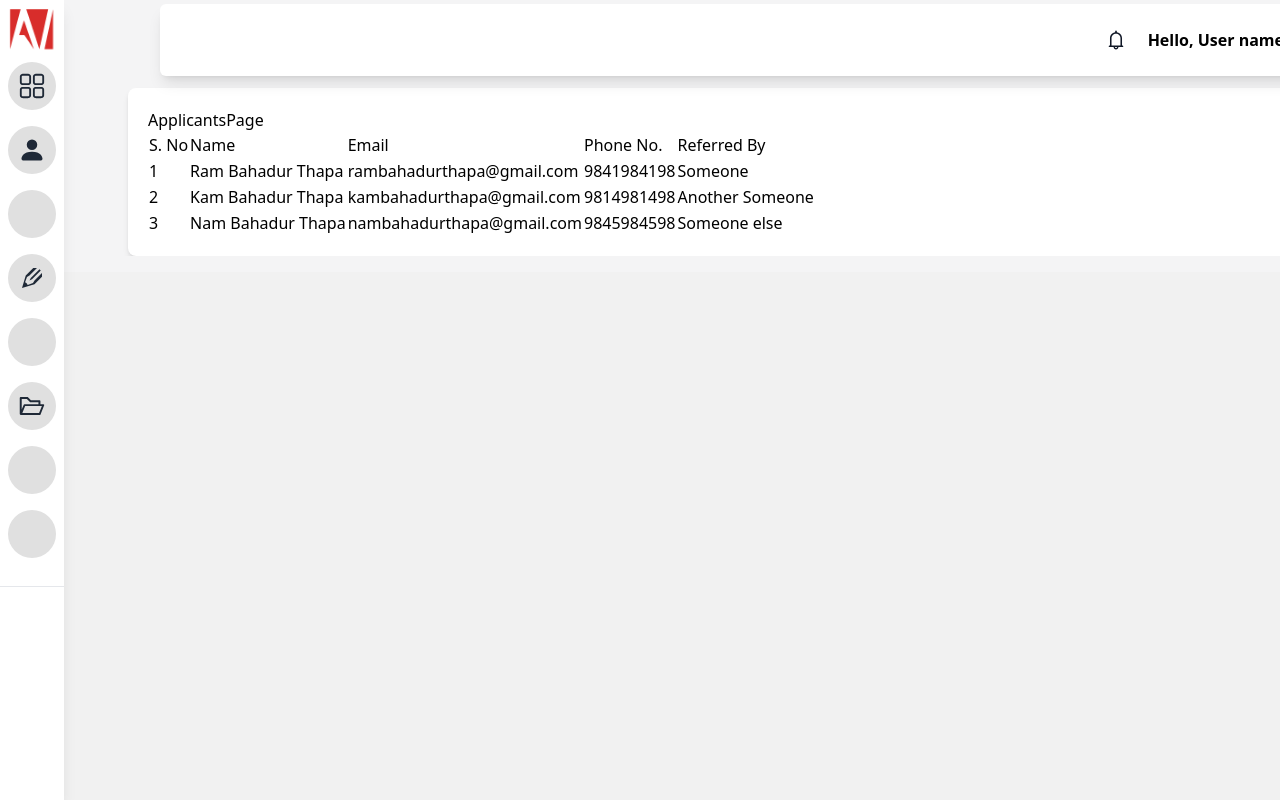
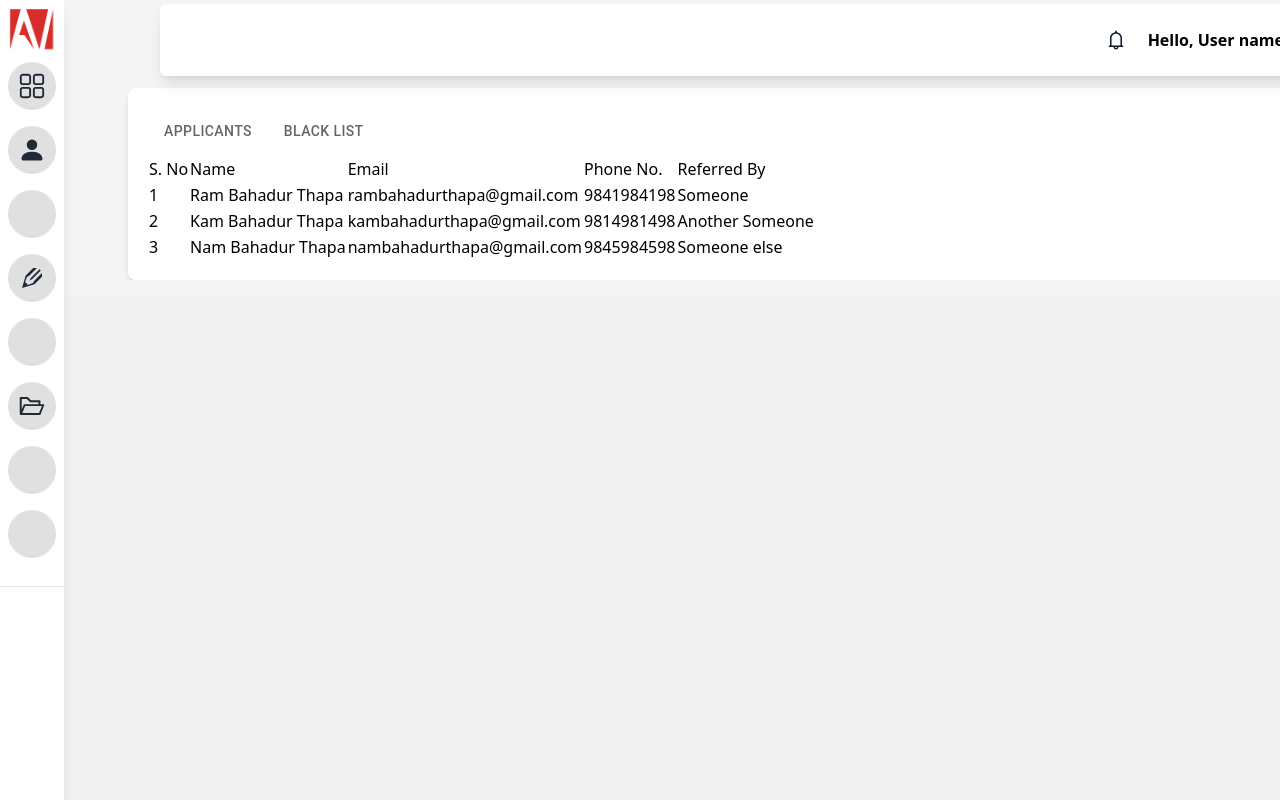
Before and after one commit to subashhB/react-cv-manager, a React (Create React App) app: page /applicants in a window 1280 px wide. Built offline with nearby package versions, Linux system fonts and the light colour scheme; data requests are answered from the project's data file; some icons are missing.

Commit message:
feat: Applicants Tab For BlackList

```diff
--- a/src/App.jsx
+++ b/src/App.jsx
@@ -10,6 +10,7 @@ import TemplatePage from "./pages/Template";
 import JobPostingPage from "./pages/JobPostings";
 import ApplicantsListPage from "./pages/Applicants/ApplicantsListPage";
 import ApplicantsDetailsPage from "./pages/Applicants/ApplicantDetailsPage";
+import BlackListPage from "./pages/Applicants/BlackLIstPage";
 
 function App() {
     return (
@@ -19,6 +20,7 @@ function App() {
                     <Route index element={<Dashboard />} />
                     <Route path="/applicants" element={<ApplicantsPage />}>
                         <Route index element={<ApplicantsListPage />} />
+                        <Route path="blacklist" element={<BlackListPage />} />
                         <Route path=":id" element={<ApplicantsDetailsPage />} />
                     </Route>
                     <Route path="/jobs" element={<JobPostingPage />} />
--- /dev/null
+++ b/src/pages/Applicants/BlackLIstPage/index.jsx
@@ -0,0 +1,7 @@
+import React from "react";
+
+const BlackListPage = () => {
+    return <div>BlackListPage</div>;
+};
+
+export default BlackListPage;
--- a/src/pages/Applicants/index.jsx
+++ b/src/pages/Applicants/index.jsx
@@ -1,12 +1,20 @@
 import React from "react";
-import { Outlet } from "react-router-dom";
+import { Link, Outlet } from "react-router-dom";
 import { ApplicantsContextProvider } from "./context/ApplicantsProvider";
+import { Tab, Tabs } from "@mui/material";
 
 const ApplicantsPage = () => {
     return (
         <ApplicantsContextProvider>
             <div className="pages">
-                ApplicantsPage
+                <Tabs>
+                    <Link to="/applicants">
+                        <Tab label="Applicants" />
+                    </Link>
+                    <Link to="/applicants/blacklist">
+                        <Tab label="Black LIst" />
+                    </Link>
+                </Tabs>
                 <Outlet />
             </div>
         </ApplicantsContextProvider>
```
